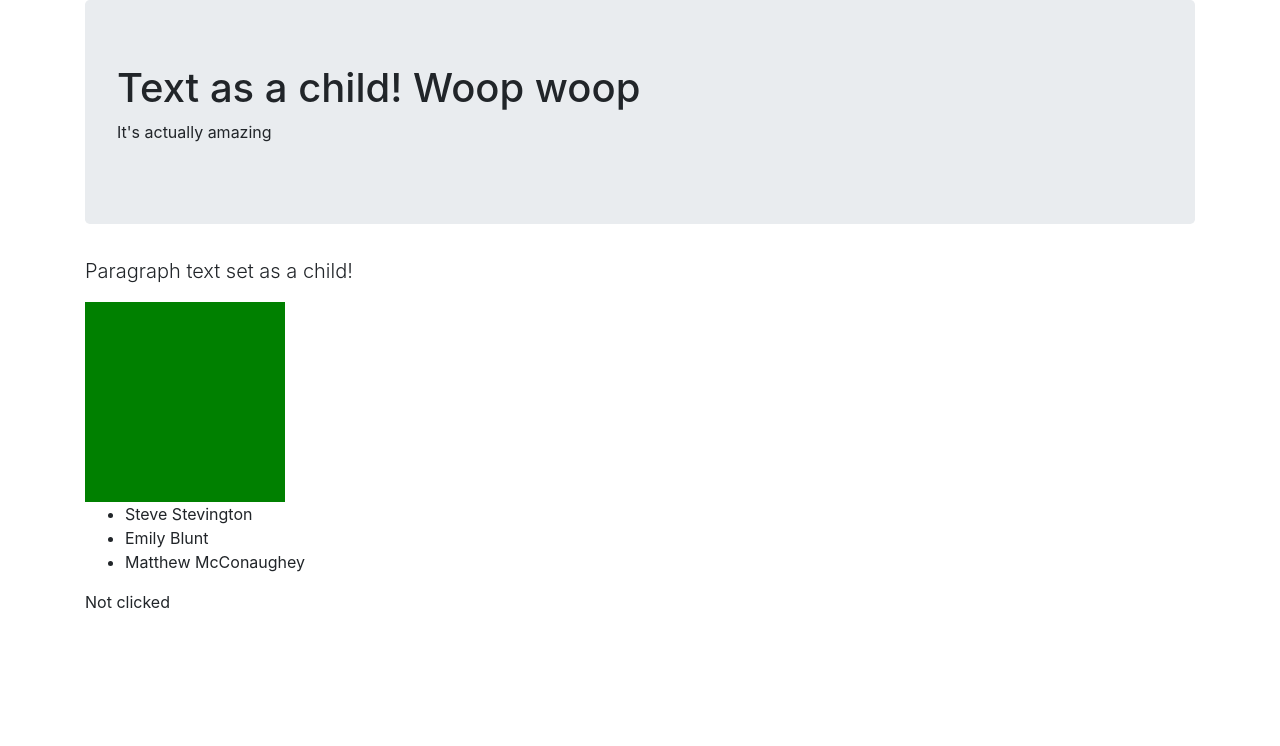
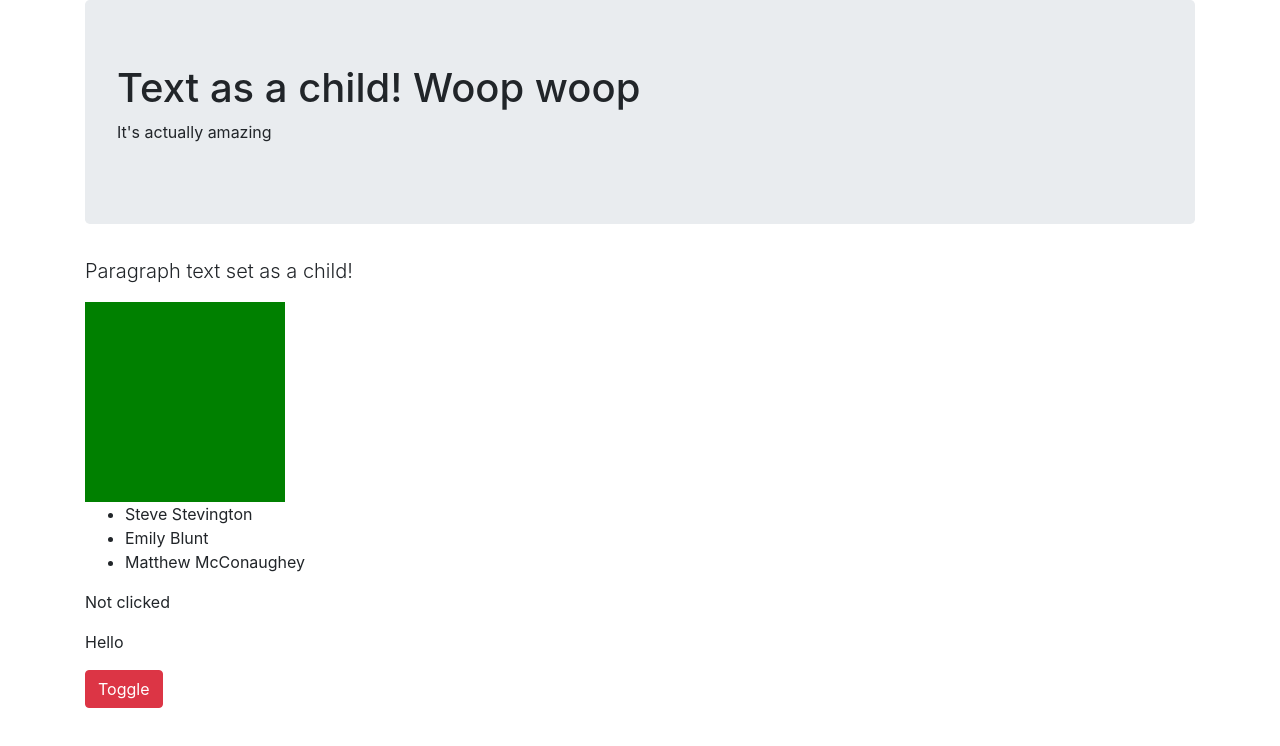
Before and after one commit to zackads/developme, a React (Create React App) app in the folder week_9_react/hello-world/: page / in a window 1280 px wide. Shown: the top 746 px of the page. Built offline with nearby package versions, Linux system fonts and the light colour scheme.

Commit message:
Create ToggleText component

```diff
--- a/week_9_react/hello-world/src/App.js
+++ b/week_9_react/hello-world/src/App.js
@@ -1,11 +1,13 @@
 import React from "react";
 import Stuff from "./Stuff.js";
 import Clicked from "./Clicked.js";
+import ToggleText from "./ToggleText.js";
 
 const App = () => (
   <React.Fragment>
     <Stuff square={true} color="purple" />
     <Clicked />
+    <ToggleText initial="Hello" alternate="World" />
   </React.Fragment>
 );
 
--- /dev/null
+++ b/week_9_react/hello-world/src/ToggleText.js
@@ -0,0 +1,32 @@
+import React, { Component } from "react";
+
+class ToggleText extends Component {
+  constructor(props) {
+    super(props);
+
+    this.state = {
+      initial: true,
+    };
+
+    this.handleClick = this.handleClick.bind(this);
+  }
+
+  handleClick() {
+    this.setState({
+      initial: !this.state.initial,
+    });
+  }
+
+  render() {
+    return (
+      <React.Fragment>
+        <p>{this.state.initial ? this.props.initial : this.props.alternate}</p>
+        <button class="btn btn-danger" onClick={this.handleClick}>
+          Toggle
+        </button>
+      </React.Fragment>
+    );
+  }
+}
+
+export default ToggleText;
```
